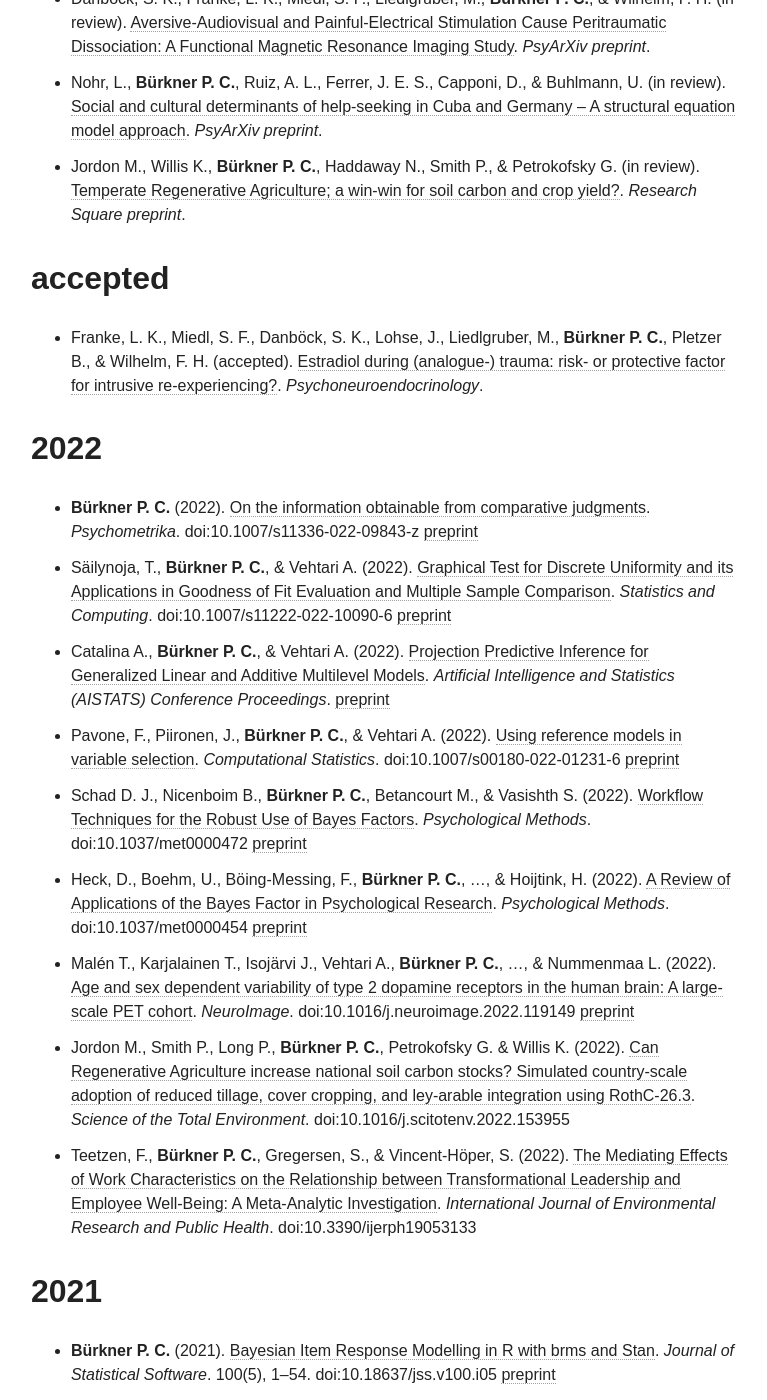
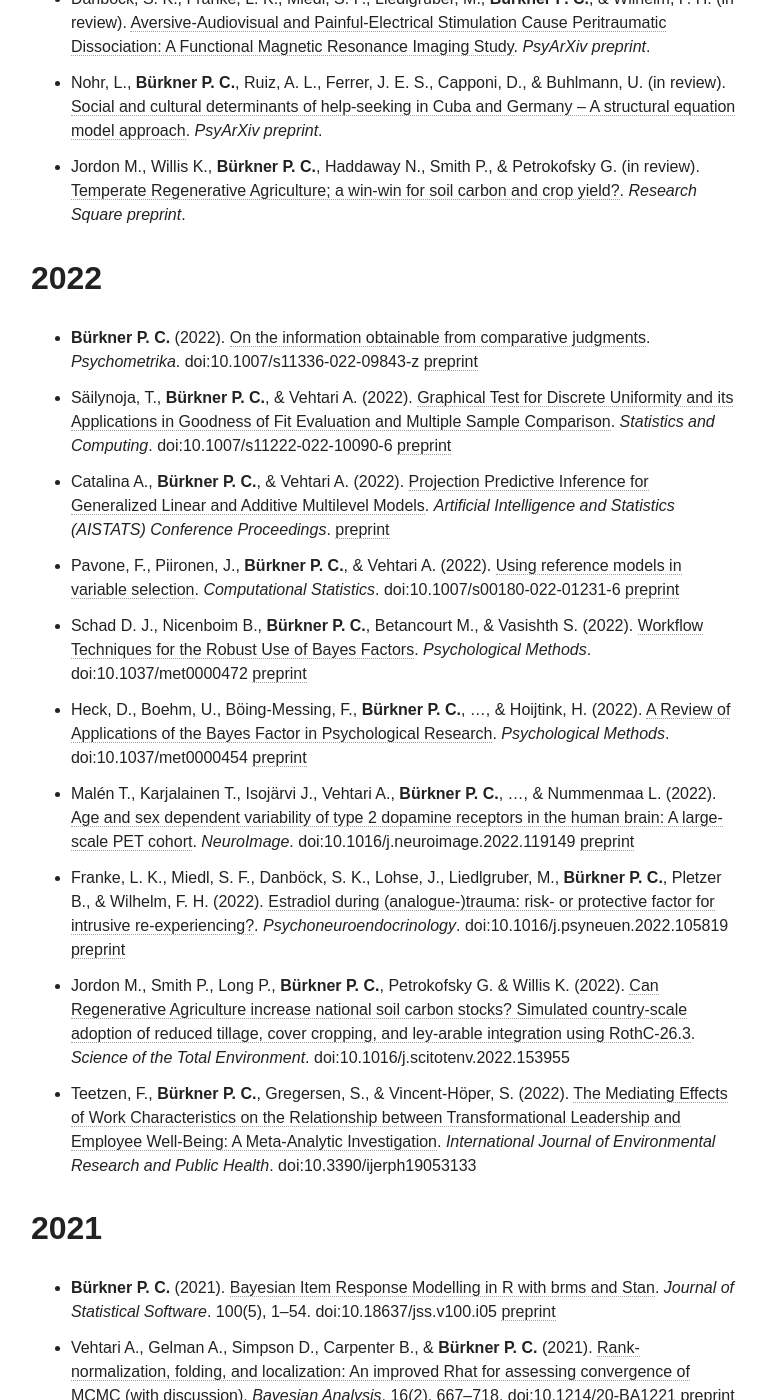
Before and after one commit to paul-buerkner/paul-buerkner.github.io, a Jekyll site: the page built from publications/index.md, in a window 1280 px wide and 1400 px high, scrolled down 1643 px. Shown: the whole window, without its empty margins (255-1022 px from the left). Built offline with Jekyll 4.4.1, drawn with Linux system fonts in a browser that asks for light colours; nearby versions of some CDN libraries; some of the changed lines change nothing that is shown.

Commit message:
move paper to published

```diff
--- a/publications/index.md
+++ b/publications/index.md
@@ -24,10 +24,6 @@
 * Nohr, L., **Bürkner P. C.**, Ruiz, A. L., Ferrer, J. E. S., Capponi, D., & Buhlmann, U. (in review). [Social and cultural determinants of help-seeking in Cuba and Germany – A structural equation model approach](https://psyarxiv.com/5tqwv/). *PsyArXiv preprint*.
 * Jordon M., Willis K., **Bürkner P. C.**, Haddaway N., Smith P., & Petrokofsky G. (in review). [Temperate Regenerative Agriculture; a win-win for soil carbon and crop yield?](https://www.researchsquare.com/article/rs-1064515/v1). *Research Square preprint*.
 
-## accepted
-
-* Franke, L. K., Miedl, S. F., Danböck, S. K., Lohse, J., Liedlgruber, M., **Bürkner P. C.**, Pletzer B., & Wilhelm, F. H. (accepted). [Estradiol during (analogue-) trauma: risk- or protective factor for intrusive re-experiencing?](https://psyarxiv.com/6rk8c/). *Psychoneuroendocrinology*.
-
 ## 2022
 
 * **Bürkner P. C.** (2022). [On the information obtainable from comparative judgments](https://link.springer.com/article/10.1007/s11336-022-09843-z). *Psychometrika*.
@@ -38,6 +34,7 @@
 * Schad D. J., Nicenboim B., **Bürkner P. C.**, Betancourt M., & Vasishth S. (2022). [Workflow Techniques for the Robust Use of Bayes Factors](https://doi.apa.org/doiLanding?doi=10.1037%2Fmet0000472). *Psychological Methods*. doi:10.1037/met0000472 [preprint](https://arxiv.org/abs/2103.08744)
 * Heck, D., Boehm, U., Böing-Messing, F., **Bürkner P. C.**, ..., & Hoijtink, H. (2022). [A Review of Applications of the Bayes Factor in Psychological Research](https://psycnet.apa.org/record/2022-40577-001). *Psychological Methods*. doi:10.1037/met0000454 [preprint](https://psyarxiv.com/cu43g/)
 * Malén T., Karjalainen T., Isojärvi J., Vehtari A., **Bürkner P. C.**, ..., & Nummenmaa L. (2022). [Age and sex dependent variability of type 2 dopamine receptors in the human brain: A large-scale PET cohort](https://doi.org/10.1016/j.neuroimage.2022.119149). *NeuroImage*. doi:10.1016/j.neuroimage.2022.119149 [preprint](https://www.biorxiv.org/content/10.1101/2021.08.10.455776v1)
+* Franke, L. K., Miedl, S. F., Danböck, S. K., Lohse, J., Liedlgruber, M., **Bürkner P. C.**, Pletzer B., & Wilhelm, F. H. (2022). [Estradiol during (analogue-)trauma: risk- or protective factor for intrusive re-experiencing?](https://doi.org/10.1016/j.psyneuen.2022.105819). *Psychoneuroendocrinology*. doi:10.1016/j.psyneuen.2022.105819 [preprint](https://psyarxiv.com/6rk8c/)
 * Jordon M., Smith P., Long P., **Bürkner P. C.**, Petrokofsky G. & Willis K. (2022). [Can Regenerative Agriculture increase national soil carbon stocks? Simulated country-scale adoption of reduced tillage, cover cropping, and ley-arable integration using RothC-26.3](https://doi.org/10.1016/j.scitotenv.2022.153955). *Science of the Total Environment*. doi:10.1016/j.scitotenv.2022.153955
 * Teetzen, F., **Bürkner P. C.**, Gregersen, S., & Vincent-Höper, S. (2022). [The Mediating Effects of Work Characteristics on the Relationship between Transformational Leadership and Employee Well-Being: A Meta-Analytic Investigation](https://www.mdpi.com/1660-4601/19/5/3133). *International Journal of Environmental Research and Public Health*. doi:10.3390/ijerph19053133
 
```
